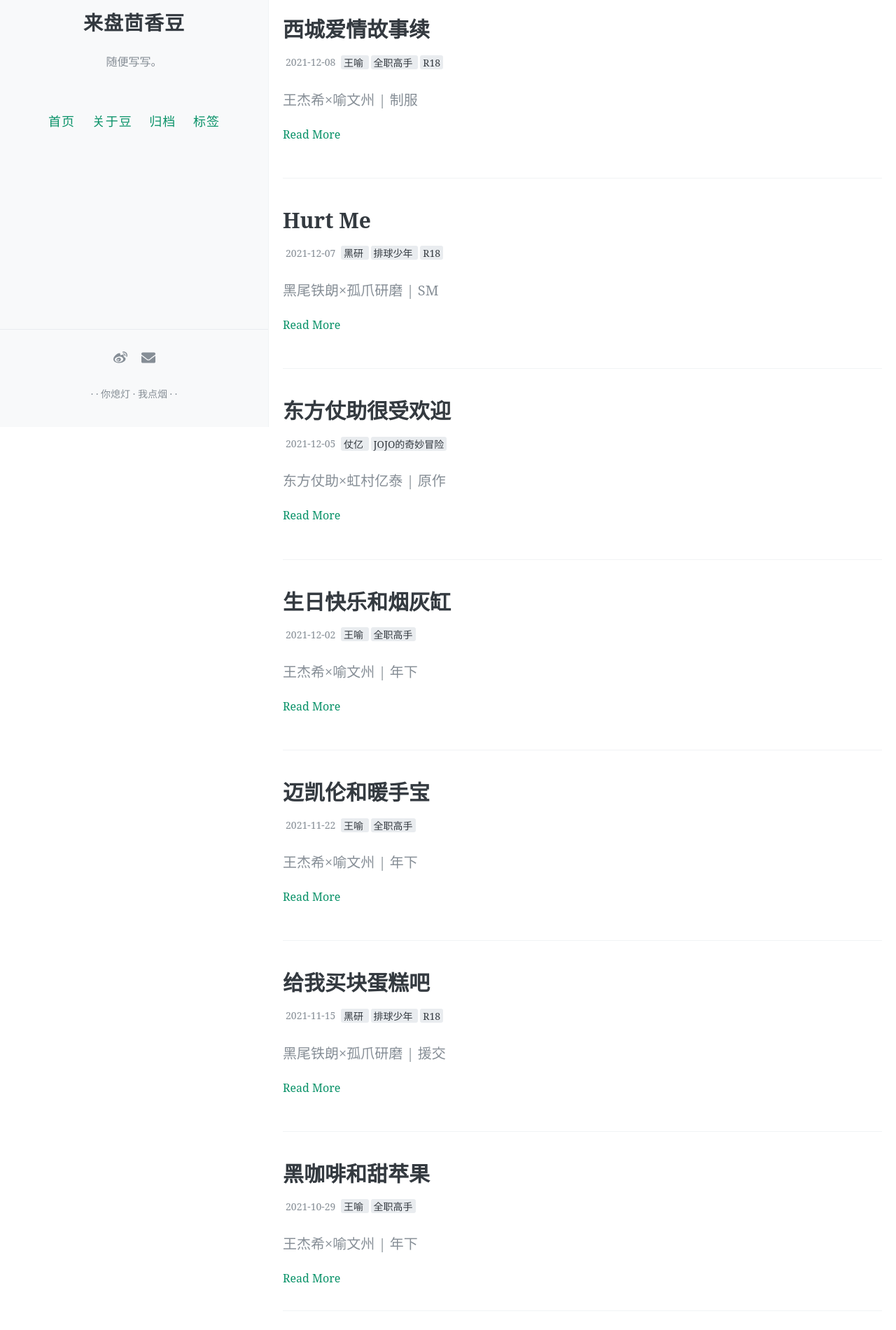
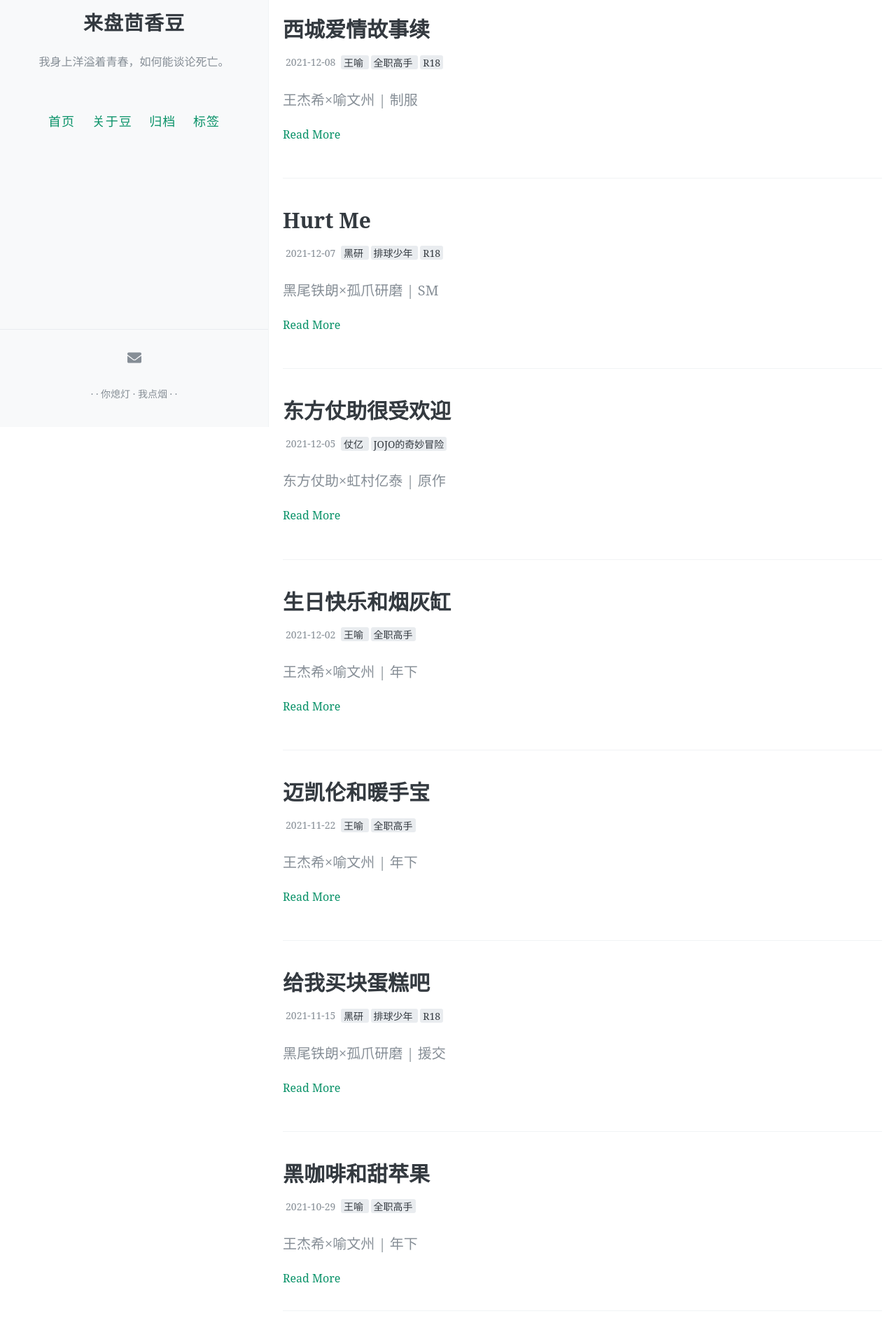
Before and after one commit to nadatomayo/dodo, a Jekyll site: the page built from index.html, in a window 1280 px wide. Shown: the part 290-2190 px from the top of the page at 70% size. Built offline with Jekyll 4.4.1, drawn with Linux system fonts in a browser that asks for light colours; the list of posts is cut into pages by our own code; comment, search, counter and statistics services are not loaded.

Commit message:
Update _config.yml

```diff
--- a/_config.yml
+++ b/_config.yml
@@ -8,7 +8,7 @@
 
 # 描述/签名
 name: 来盘茴香豆
-description: 随便写写。
+description: 我身上洋溢着青春，如何能谈论死亡。
 
 # 输入你的网站域名（如果你没有添加自己的域名，而是直接用GitHub pages分配的域名的话可以省略）
 url:
@@ -49,7 +49,7 @@ excerpt_separator: <!-- more -->
 
 # 你的社交网络链接，它们会作为图标出现在你的网站页脚中，可选填写
 footer-links:
-  weibo: https://weibo.com/6129531730/
+  weibo: # https://weibo.com/6129531730
   behance: # https://www.behance.net/<>
   dribbble: # https://dribbble.com/<>
   email: nadatomayo@gmail.com
```
